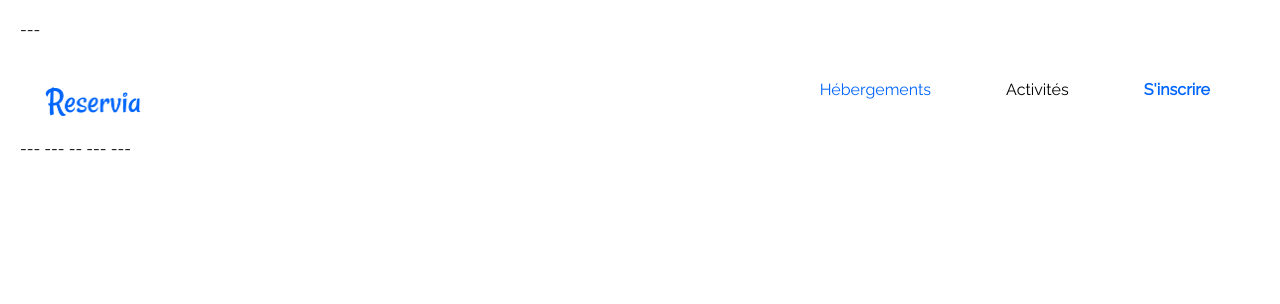
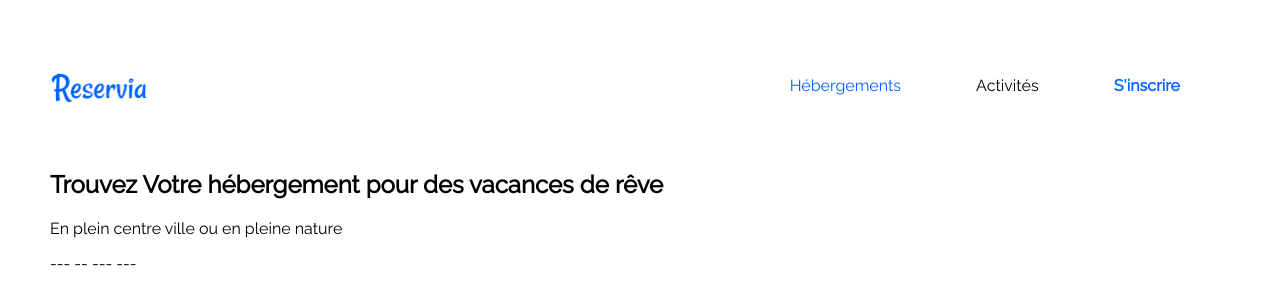
Before and after one commit to Dimorg95/OpenclassroomsProjet2, a plain HTML site: page Index.html in a window 1280 px wide. Drawn offline with Linux system fonts and the light colour scheme.

Commit message:
Debut champ de recherche,ajustement header

```diff
--- a/Index.html
+++ b/Index.html
@@ -13,26 +13,34 @@
       href="https://fonts.googleapis.com/css2?family=Raleway&display=swap"
       rel="stylesheet"
     />
+
     <title>Reservia--Planifiez vos vacances</title>
   </head>
   <body>
-    ---
     <!--Header/Haut de page-->
     <header>
       <nav>
+        <!--Image logo Reservia a gauche-->
         <img src="Images/Reservia@3x.png" />
+        <!--Nav a droite-->
         <ul>
           <li><a href="#" id="hebergement">Hébergements</a></li>
           <li><a href="#" id="activite">Activités</a></li>
           <li><a href="#" id="s_inscrire">S'inscrire</a></li>
         </ul>
       </nav>
+    </header>
 
-      <!--Image logo Reservia a gauche-->
-      <!--Nav a droite-->
-    </header>
-    ---
     <!--Section recherche et filtres-->
+    <section id="preference">
+      <div id="intro">
+        <h1 class="titre">
+          Trouvez Votre hébergement pour des vacances de rêve
+        </h1>
+        <p id="sous_titre">En plein centre ville ou en pleine nature</p>
+      </div>
+      <!--Champ de recherche-->
+    </section>
     ---
     <!--Section Article hebergements-->
     <!--Titre h1-->
--- a/style.css
+++ b/style.css
@@ -1,5 +1,5 @@
 body {
-  margin: 20px;
+  margin: 50px;
   font-family: "Raleway", sans-serif;
 }
 /*Header*/
@@ -12,7 +12,7 @@ header nav {
 
 nav img {
   height: 45px;
-  margin: 40px 0px 0px 25px;
+  margin: 15px 0px 0px 1px;
 }
 
 nav ul {
@@ -20,7 +20,7 @@ nav ul {
   justify-content: space-around;
 }
 nav li {
-  margin: 25px 50px 0px 25px;
+  margin: 10px 50px 0px 25px;
   list-style-type: none;
 }
 nav a {
@@ -31,8 +31,18 @@ nav a {
 
 #hebergement {
   color: #0065fc;
+  font-weight: 400;
 }
 #s_inscrire {
   color: #0065fc;
-  font-weight: 700;
+  font-weight: 900;
 }
+/*Champ de recherche et preference*/
+
+h1 {
+  font-weight: 900;
+  font-size: 1.5rem;
+}
+#titre {
+  margin-left: 12px;
+}
```
